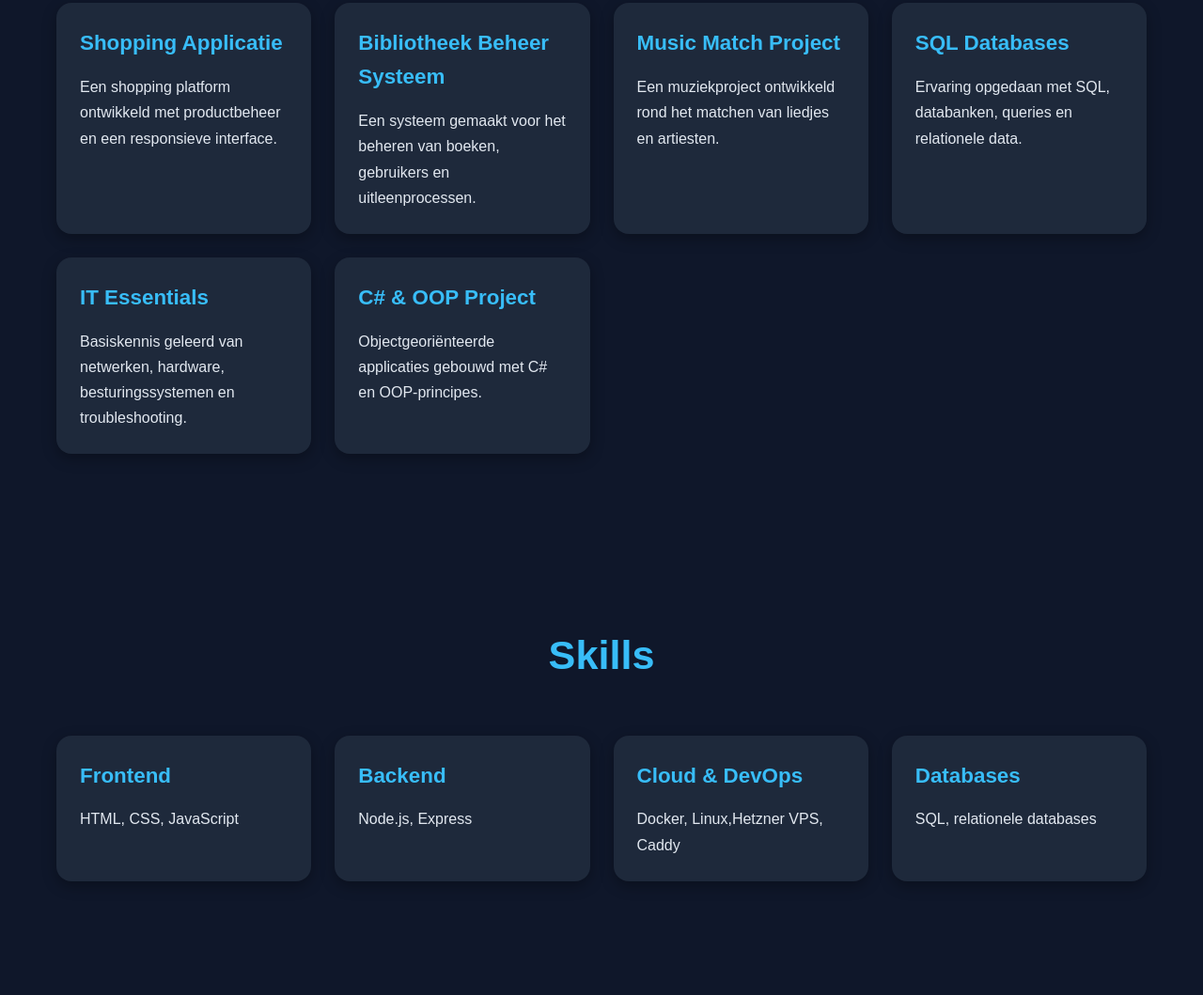
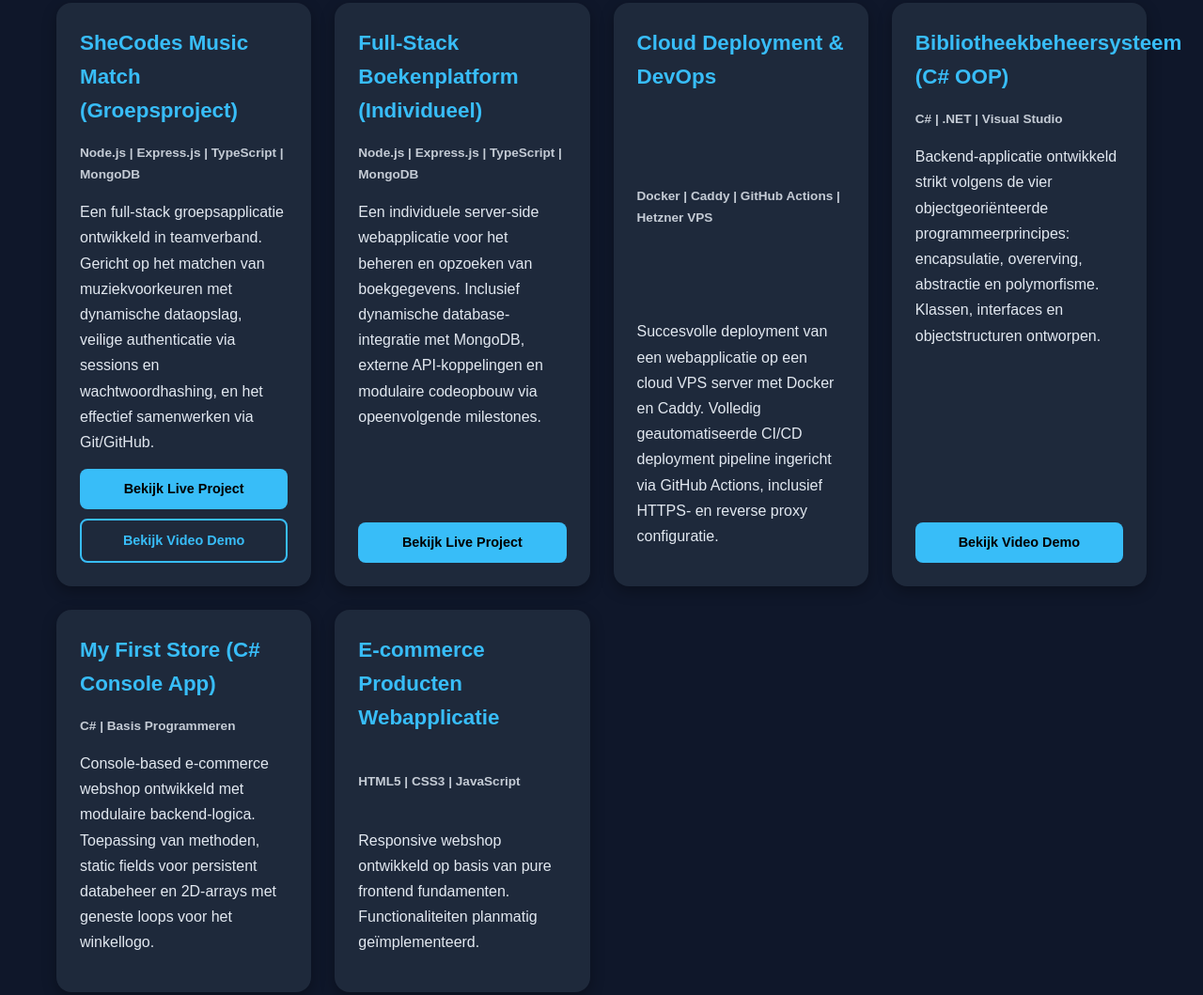
Before and after one commit to Samar-Asla/CloudSystemen-project1, a website: page views/index.html in a window 1280 px wide. Shown: the part 1356-2415 px from the top of the page at 94% size. Drawn offline with Linux system fonts and the light colour scheme.

Commit message:
update Portfolio

```diff
--- a/public/style.css
+++ b/public/style.css
@@ -124,11 +124,19 @@ nav a:hover {
 }
 
 .card {
+  /* background: #1e293b;
+  padding: 25px;
+  border-radius: 16px;
+  transition: 0.3s ease;
+  box-shadow: 0 5px 15px rgba(0,0,0,0.3); */
+  display: flex;
+  flex-direction: column;
+  justify-content: space-between;
   background: #1e293b;
   padding: 25px;
   border-radius: 16px;
   transition: 0.3s ease;
-  box-shadow: 0 5px 15px rgba(0,0,0,0.3);
+  box-shadow: 0 5px 15px rgba(0, 0, 0, 0.3);
 }
 
 .card:hover {
@@ -145,6 +153,7 @@ nav a:hover {
 .card p {
   color: #e2e8f0;
   line-height: 1.7;
+  margin-bottom: 15px;
 }
 
 /* CONTACT */
@@ -154,7 +163,51 @@ nav a:hover {
   margin: auto;
   text-align: center;
 }
+#contact a:hover {
+  text-decoration: underline;
+}
+.tech-stack {
+  font-size: 0.85rem;
+  font-weight: bold;
+  color: #38bdf8;
+  opacity: 0.85;
+  margin-bottom: 10px;
+}
 
+.project-buttons {
+  display: flex;
+  flex-direction: column;
+  gap: 10px;
+  margin-top: auto;
+}
+
+.btn-demo {
+  display: block;
+  text-align: center;
+  background: #38bdf8;
+  color: black;
+  padding: 10px 15px;
+  border-radius: 8px;
+  text-decoration: none;
+  font-weight: bold;
+  font-size: 0.9rem;
+  transition: 0.3s ease;
+}
+.btn-demo:hover {
+  background: #0ea5e9;
+  transform: translateY(-2px);
+}
+
+.btn-demo.sec {
+  background: transparent;
+  color: #38bdf8;
+  border: 2px solid #38bdf8;
+}
+
+.btn-demo.sec:hover {
+  background: rgba(56, 189, 248, 0.1);
+  color: white;
+}
 /* FOOTER */
 
 footer {
@@ -171,7 +224,6 @@ footer p {
 /* RESPONSIVE */
 
 @media (max-width: 768px) {
-
   nav {
     flex-direction: column;
     gap: 20px;
@@ -189,5 +241,4 @@ footer p {
   .section h2 {
     font-size: 2rem;
   }
-
 }
--- a/views/index.html
+++ b/views/index.html
@@ -5,7 +5,7 @@
     <meta name="viewport" content="width=device-width, initial-scale=1.0" />
     <link rel="stylesheet" href="/style.css" />
 
-    <title>Samar Asls Portfolio</title>
+    <title>Samar Asla Portfolio</title>
   </head>
   <body>
     <header>
@@ -24,8 +24,8 @@
         <h2>Cloud & Web Development Student</h2>
 
         <p>
-          Ik bouw websites en applicaties met Node.js, Docker, Express, Linux
-          servers en reverse proxies.
+          Ik bouw websites en applicaties met C#, Node.js, Docker, Express,
+          Linux servers en reverse proxies.
         </p>
 
         <a href="#projects" class="btn">Bekijk projecten</a>
@@ -43,7 +43,7 @@
       </p>
     </section>
 
-    <section id="projects" class="section">
+    <!-- <section id="projects" class="section">
       <h2>Mijn Projecten</h2>
 
       <div class="cards">
@@ -93,6 +93,112 @@
           </p>
         </div>
       </div>
+    </section> -->
+    <section id="projects" class="section">
+      <h2>Mijn Projecten</h2>
+      <div class="cards">
+        <!-- Project 1: SheCodes Music Match (Groepsproject) -->
+        <div class="card">
+          <h3>SheCodes Music Match (Groepsproject)</h3>
+          <p class="tech-stack">Node.js | Express.js | TypeScript | MongoDB</p>
+          <p>
+            Een full-stack groepsapplicatie ontwikkeld in teamverband. Gericht
+            op het matchen van muziekvoorkeuren met dynamische dataopslag,
+            veilige authenticatie via sessions en wachtwoordhashing, en het
+            effectief samenwerken via Git/GitHub.
+          </p>
+          <div class="project-buttons">
+            <a
+              href="https://shecodesmusicmatch.onrender.com"
+              target="_blank"
+              class="btn-demo"
+              >Bekijk Live Project</a
+            >
+            <a
+              href="https://1drv.ms/v/c/2b3dad7558a33786/IQDPdXSqBO-nTZzhdp6HwnuPAW87xaeonY5HIcVRFxQFwNk?e=CKq7nu"
+              target="_blank"
+              class="btn-demo sec"
+              >Bekijk Video Demo</a
+            >
+          </div>
+        </div>
+
+        <!-- Project 2: Full-Stack Boekenplatform (Individueel) -->
+        <div class="card">
+          <h3>Full-Stack Boekenplatform (Individueel)</h3>
+          <p class="tech-stack">Node.js | Express.js | TypeScript | MongoDB</p>
+          <p>
+            Een individuele server-side webapplicatie voor het beheren en
+            opzoeken van boekgegevens. Inclusief dynamische database-integratie
+            met MongoDB, externe API-koppelingen en modulaire codeopbouw via
+            opeenvolgende milestones.
+          </p>
+          <div class="project-buttons">
+            <a
+              href="https://project-webontwikkeling-2025-samar-asla.onrender.com"
+              target="_blank"
+              class="btn-demo"
+              >Bekijk Live Project</a
+            >
+          </div>
+        </div>
+
+        <!-- Project 3: Cloud Deployment & DevOps -->
+        <div class="card">
+          <h3>Cloud Deployment & DevOps</h3>
+          <p class="tech-stack">
+            Docker | Caddy | GitHub Actions | Hetzner VPS
+          </p>
+          <p>
+            Succesvolle deployment van een webapplicatie op een cloud VPS server
+            met Docker en Caddy. Volledig geautomatiseerde CI/CD deployment
+            pipeline ingericht via GitHub Actions, inclusief HTTPS- en reverse
+            proxy configuratie.
+          </p>
+        </div>
+
+        <!-- Project 4: Bibliotheekbeheersysteem -->
+        <div class="card">
+          <h3>Bibliotheekbeheersysteem (C# OOP)</h3>
+          <p class="tech-stack">C# | .NET | Visual Studio</p>
+          <p>
+            Backend-applicatie ontwikkeld strikt volgens de vier
+            objectgeoriënteerde programmeerprincipes: encapsulatie, overerving,
+            abstractie en polymorfisme. Klassen, interfaces en objectstructuren
+            ontworpen.
+          </p>
+          <div class="project-buttons">
+            <a
+              href="https://1drv.ms/v/c/2b3dad7558a33786/IQDMgk5mOhXZTKLddx_psoDwAYNqMK1iKXPkxJ_NUPDyXbg?e=jiEDSq"
+              target="_blank"
+              class="btn-demo"
+              >Bekijk Video Demo</a
+            >
+          </div>
+        </div>
+
+        <!-- Project 5: My First Store (C# Console App) -->
+        <div class="card">
+          <h3>My First Store (C# Console App)</h3>
+          <p class="tech-stack">C# | Basis Programmeren</p>
+          <p>
+            Console-based e-commerce webshop ontwikkeld met modulaire
+            backend-logica. Toepassing van methoden, static fields voor
+            persistent databeheer en 2D-arrays met geneste loops voor het
+            winkellogo.
+          </p>
+        </div>
+
+        <!-- Project 6: E-commerce Producten Webapp -->
+        <div class="card">
+          <h3>E-commerce Producten Webapplicatie</h3>
+          <p class="tech-stack">HTML5 | CSS3 |  JavaScript</p>
+          <p>
+            Responsive webshop ontwikkeld op basis van pure frontend
+            fundamenten. Functionaliteiten planmatig geïmplementeerd.
+          </p>
+        </div>
+      </div>
     </section>
 
     <section id="skills" class="section">
@@ -101,22 +207,22 @@
       <div class="cards">
         <div class="card">
           <h3>Frontend</h3>
-          <p>HTML, CSS, JavaScript</p>
+          <p>HTML, CSS, JavaScript, TypeScript, EJS, Responsive Web Design</p>
         </div>
 
         <div class="card">
           <h3>Backend</h3>
-          <p>Node.js, Express</p>
+          <p>C#, Node.js, Express.js</p>
         </div>
 
         <div class="card">
           <h3>Cloud & DevOps</h3>
-          <p>Docker, Linux,Hetzner VPS, Caddy</p>
+          <p>Docker, Linux (Hetzner VPS), Caddy, GitHub Actions, CI/CD, HTTPS</p>
         </div>
 
         <div class="card">
           <h3>Databases</h3>
-          <p>SQL, relationele databases</p>
+          <p>MongoDB, SQL (Relationele databases)</p>
         </div>
       </div>
     </section>
```
